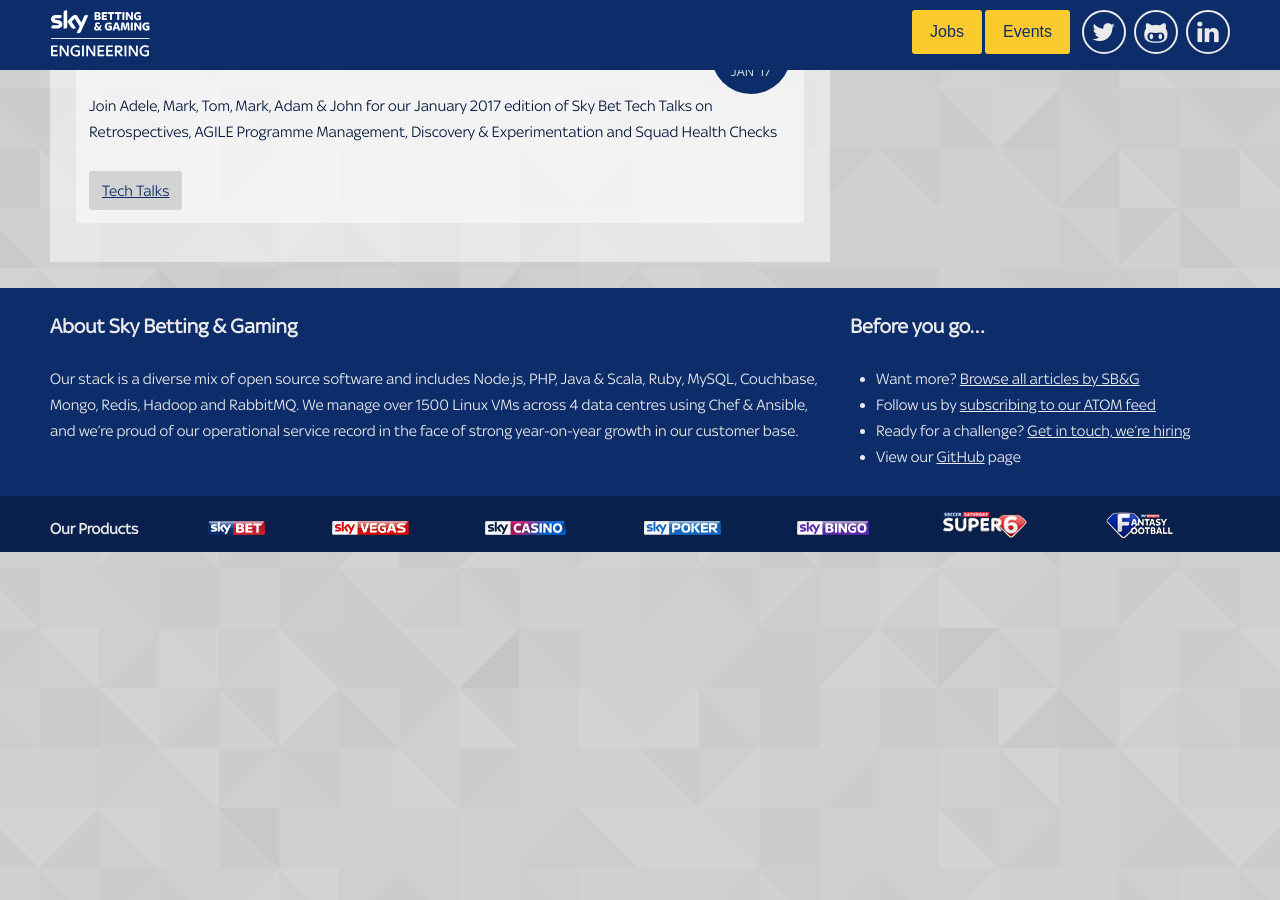
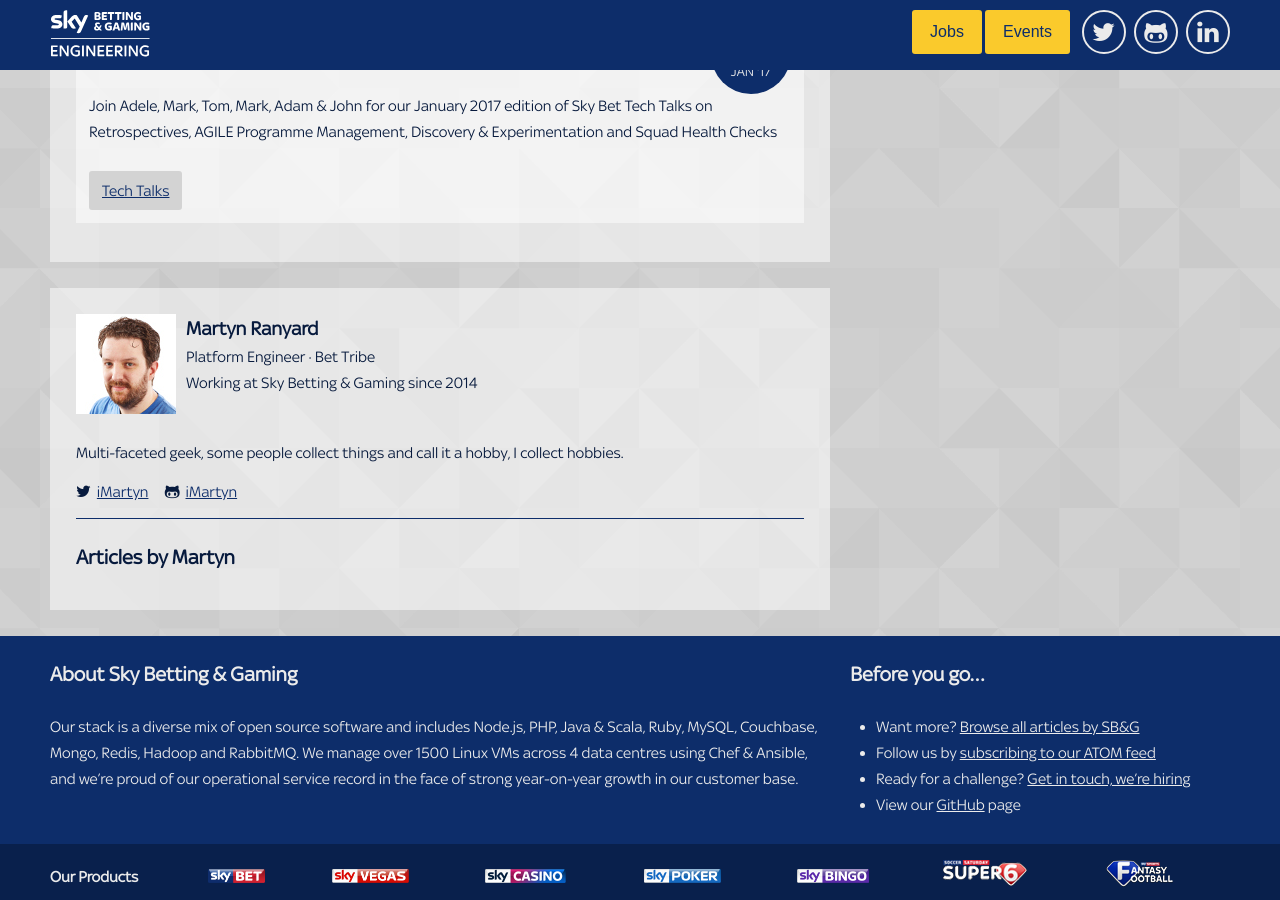
Before and after one commit to skybet/skybet.github.io, a Jekyll site: the page built from authors/index.html, in a window 1280 px wide and 900 px high, scrolled down 25171 px. Built offline with Jekyll 4.4.1, drawn with Linux system fonts in a browser that asks for light colours; nearby versions of some CDN libraries; some web fonts are replaced; comment, search, counter and statistics services are not loaded; before the commit the page ends 25723 px from its top, so only the background shows below that.

Commit message:
It's me!

```diff
--- a/_data/authors.yml
+++ b/_data/authors.yml
@@ -302,3 +302,13 @@
     bio: "Likes Programming, Board Games, Cycling, Squash, Thai Boxing and Pilates."
     github: ls12styler
     twitter: ls12styler
+
+martyn_ranyard:
+    name: Martyn Ranyard
+    image: martyn_ranyard.jpg
+    role: Platform Engineer
+    tribe: Bet
+    startDate: 12-12-2014
+    bio: "Multi-faceted geek, some people collect things and call it a hobby, I collect hobbies."
+    github: iMartyn
+    twitter: iMartyn
```
Also changed, not shown: images/authors/martyn_ranyard.jpg (added).
